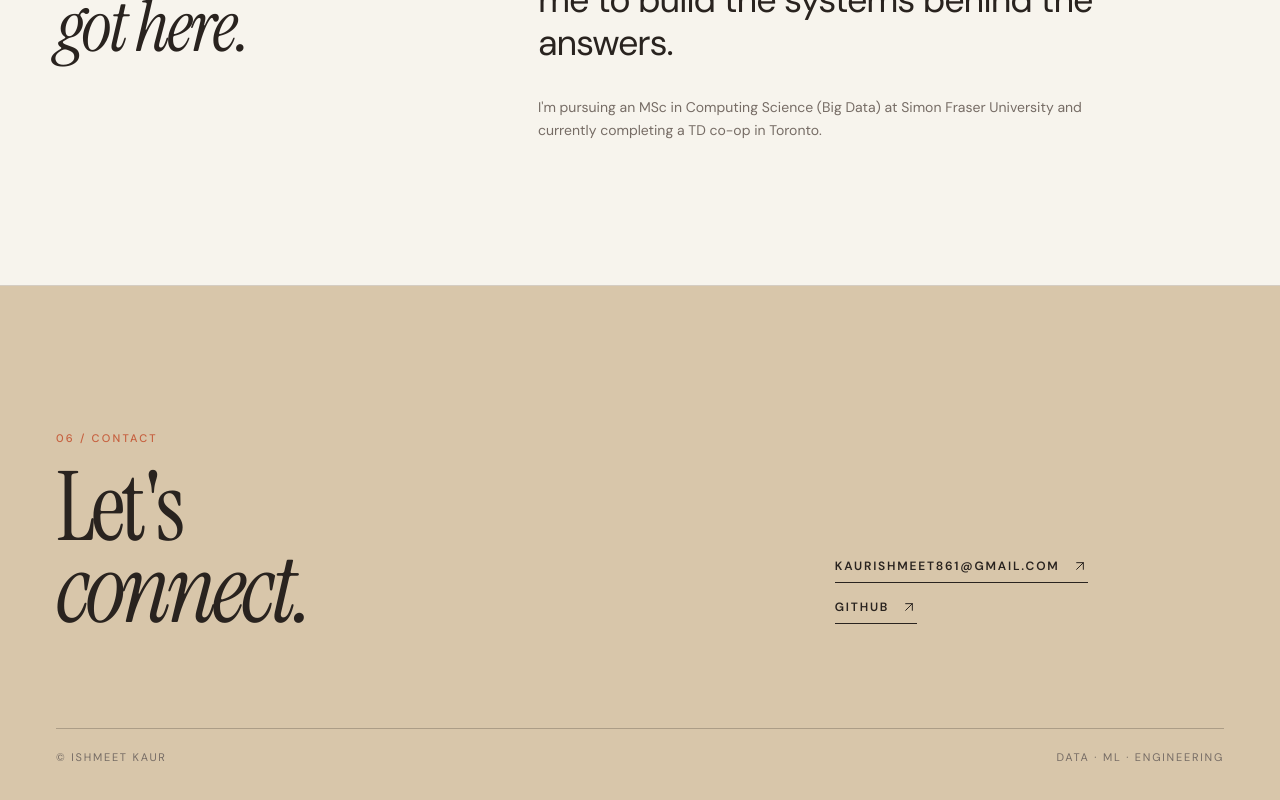
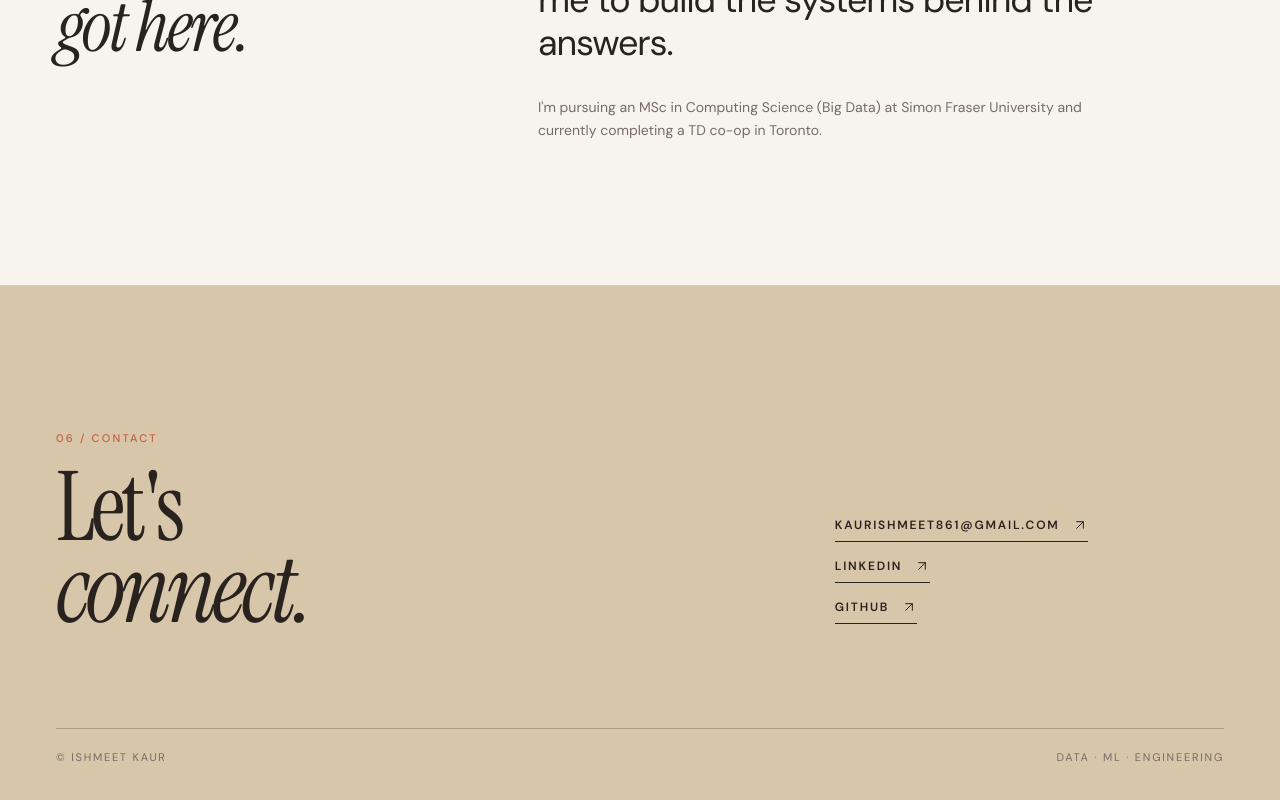
Before and after one commit to ikishmeetkaur16-art/Personal-Website, a React (Vite) app: page / in a window 1280 px wide. Shown: the part 4012-4812 px from the top of the page. Built offline with nearby package versions, Linux system fonts and the light colour scheme.

Commit message:
Add LinkedIn to portfolio contact section

```diff
--- a/src/components/portfolio-page.tsx
+++ b/src/components/portfolio-page.tsx
@@ -226,6 +226,9 @@ function PortfolioPage() {
                   <a href="mailto:kaurishmeet861@gmail.com" className="group inline-flex items-center gap-3 border-b border-foreground pb-2 text-xs font-semibold uppercase tracking-[0.15em] transition-colors hover:border-primary hover:text-primary">
                     kaurishmeet861@gmail.com <ArrowUpRight size={16} strokeWidth={1.5} />
                   </a>
+                  <a href="https://www.linkedin.com/in/ishmeetkaur-ika47" target="_blank" rel="noreferrer" className="group inline-flex items-center gap-3 border-b border-foreground pb-2 text-xs font-semibold uppercase tracking-[0.15em] transition-colors hover:border-primary hover:text-primary">
+                    LinkedIn <ArrowUpRight size={16} strokeWidth={1.5} />
+                  </a>
                   <a href="https://github.com/ishmeet2001" target="_blank" rel="noreferrer" className="group inline-flex items-center gap-3 border-b border-foreground pb-2 text-xs font-semibold uppercase tracking-[0.15em] transition-colors hover:border-primary hover:text-primary">
                     GitHub <ArrowUpRight size={16} strokeWidth={1.5} />
                   </a>
```
